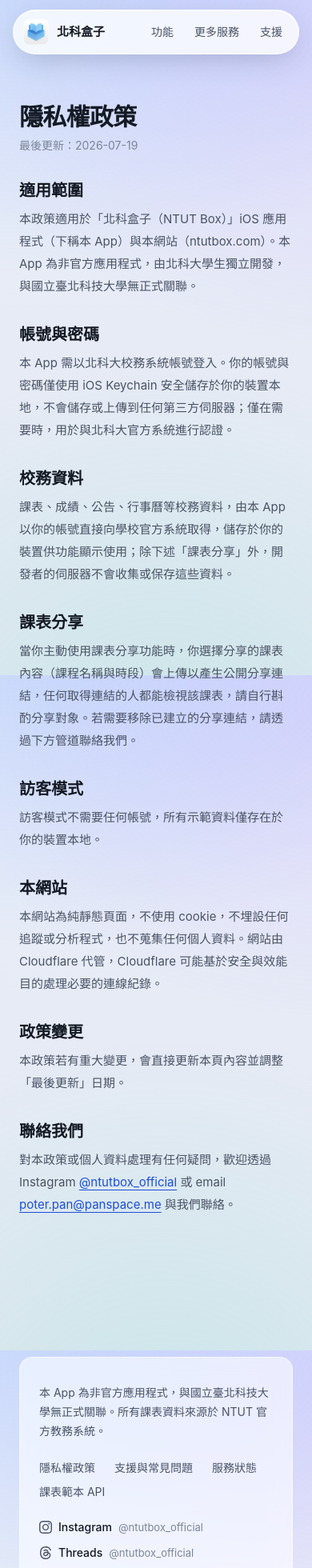
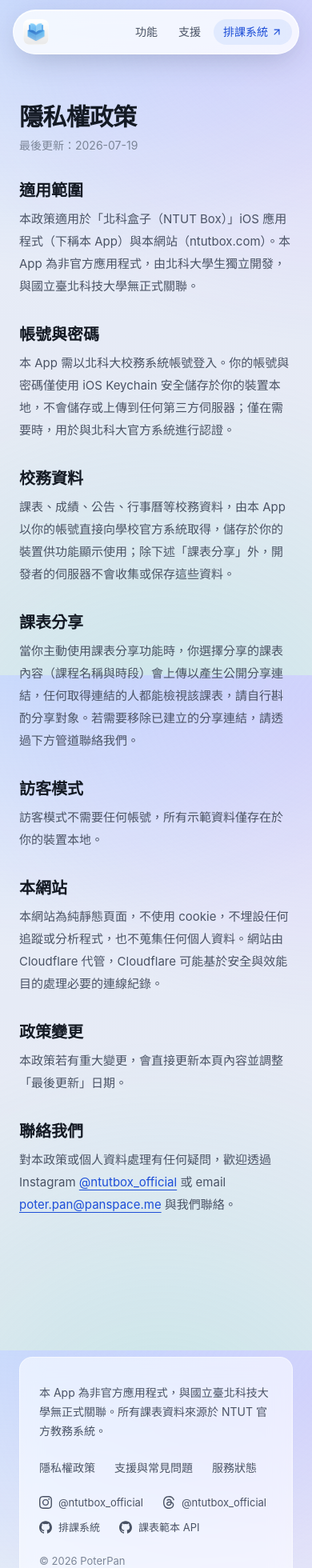
Before and after one commit to poterpan/ntutbox-website, a Next.js app: page /privacy in a window 390 px wide. Shown: the top 1960 px of the page at 80% size. Built offline with nearby package versions, Linux system fonts and the light colour scheme.

Commit message:
feat: header 排課系統推廣入口 + 截圖帶收進內容寬度淡出收邊 + 社交列改 icon＋帳號（GitHub 拆兩專案連結）

```diff
--- a/scripts/check-site.mjs
+++ b/scripts/check-site.mjs
@@ -52,7 +52,8 @@
     "status.ntutbox.com",
     "instagram.com/ntutbox_official",
     "threads.com/@ntutbox_official",
-    "開源周邊專案",
+    "github.com/poterpan/ntutbox-course",
+    "github.com/poterpan/ntutbox-template-api",
     // Landing（Task 5）
     "apps.apple.com/tw/app/id6753217696",
     "提供北科學生方便的校務體驗",
--- a/src/app/globals.css
+++ b/src/app/globals.css
@@ -80,6 +80,12 @@
 .thin-scroll::-webkit-scrollbar { width: 8px; height: 8px; }
 .thin-scroll::-webkit-scrollbar-thumb { background: rgba(120,130,150,0.35); border-radius: 999px; }
 
+/* 橫向捲動帶的左右邊緣淡出（截圖帶用） */
+.fade-x-edges {
+  mask-image: linear-gradient(to right, transparent, black 2.5rem, black calc(100% - 2.5rem), transparent);
+  -webkit-mask-image: linear-gradient(to right, transparent, black 2.5rem, black calc(100% - 2.5rem), transparent);
+}
+
 /* Accessibility fallbacks: opaque + no blur/motion */
 @media (prefers-reduced-transparency: reduce) {
   .glass-surface, .glass-soft { background: var(--glass-bg-strong); backdrop-filter: none; -webkit-backdrop-filter: none; }
--- a/src/components/site/footer.tsx
+++ b/src/components/site/footer.tsx
@@ -5,7 +5,6 @@
   { href: "/privacy/", label: "隱私權政策", external: false },
   { href: "/support/", label: "支援與常見問題", external: false },
   { href: LINKS.status, label: "服務狀態", external: true },
-  { href: LINKS.templateApi, label: "課表範本 API", external: true },
 ];
 
 export function SiteFooter() {
@@ -36,20 +35,20 @@
             ),
           )}
         </nav>
-        <div className="mt-6 flex flex-wrap gap-x-7 gap-y-3">
+        <div className="mt-6 flex flex-wrap gap-x-6 gap-y-3">
           {SOCIALS.map((s) => (
             <a
-              key={s.name}
+              key={s.href}
               href={s.href}
               target="_blank"
               rel="noopener noreferrer"
+              aria-label={`${s.platform}：${s.text}`}
               className="group inline-flex items-center gap-2"
             >
               <s.icon className="size-4 text-[var(--ink-soft)] transition-colors group-hover:text-[var(--accent-ink)]" aria-hidden />
-              <span className="font-medium text-[var(--ink)] transition-colors group-hover:text-[var(--accent-ink)]">
-                {s.name}
+              <span className="text-[13px] text-[var(--ink-soft)] transition-colors group-hover:text-[var(--accent-ink)]">
+                {s.text}
               </span>
-              <span className="text-[13px] text-[var(--ink-faint)]">{s.label}</span>
             </a>
           ))}
         </div>
--- a/src/components/site/header.tsx
+++ b/src/components/site/header.tsx
@@ -1,31 +1,50 @@
 import Image from "next/image";
 import Link from "next/link";
-import { APP_NAME, APP_STORE_URL } from "@/content/site";
+import { ArrowUpRight } from "lucide-react";
+import { APP_NAME, APP_STORE_URL, LINKS } from "@/content/site";
+import { cn } from "@/lib/utils";
 
+/* 更多服務在窄螢幕收起，把空間讓給排課系統推廣入口 */
 const NAV = [
-  { href: "/#features", label: "功能" },
-  { href: "/#services", label: "更多服務" },
-  { href: "/support/", label: "支援" },
+  { href: "/#features", label: "功能", mobileHidden: false },
+  { href: "/#services", label: "更多服務", mobileHidden: true },
+  { href: "/support/", label: "支援", mobileHidden: false },
 ];
 
 export function SiteHeader() {
   return (
     <header className="fixed inset-x-0 top-0 z-50 px-4 pt-3">
       <div className="glass-surface mx-auto flex h-14 max-w-5xl items-center justify-between rounded-full pl-3 pr-2">
-        <Link href="/" className="flex items-center gap-2.5">
+        <Link href="/" className="flex items-center gap-2.5" aria-label={APP_NAME}>
           <Image src="/app-icon.png" alt="" width={32} height={32} className="rounded-lg" />
-          <span className="text-[15px] font-semibold text-[var(--ink)]">{APP_NAME}</span>
+          {/* 窄螢幕收起字標（hero 緊接著就是 App 名稱），空間讓給排課系統入口 */}
+          <span className="hidden text-[15px] font-semibold text-[var(--ink)] sm:block">
+            {APP_NAME}
+          </span>
         </Link>
         <nav className="flex items-center gap-0.5 sm:gap-1">
           {NAV.map((item) => (
             <Link
               key={item.href}
               href={item.href}
-              className="rounded-full px-3 py-1.5 text-sm text-[var(--ink-soft)] transition-colors hover:bg-[var(--accent)]/10 hover:text-[var(--accent-ink)]"
+              className={cn(
+                "rounded-full px-3 py-1.5 text-sm text-[var(--ink-soft)] transition-colors hover:bg-[var(--accent)]/10 hover:text-[var(--accent-ink)]",
+                item.mobileHidden && "hidden sm:block",
+              )}
             >
               {item.label}
             </Link>
           ))}
+          {/* 附屬服務推廣入口：soft-accent 突顯，但不搶「下載」主 CTA */}
+          <a
+            href={LINKS.courseSystem}
+            target="_blank"
+            rel="noopener noreferrer"
+            className="ml-0.5 inline-flex items-center gap-1 rounded-full bg-[var(--accent)]/10 px-3 py-1.5 text-sm font-medium text-[var(--accent-ink)] transition-colors hover:bg-[var(--accent)]/20"
+          >
+            排課系統
+            <ArrowUpRight className="size-3.5" aria-hidden />
+          </a>
           <a
             href={APP_STORE_URL}
             target="_blank"
--- a/src/components/site/screenshots.tsx
+++ b/src/components/site/screenshots.tsx
@@ -8,8 +8,8 @@
 export function Screenshots() {
   const stripRef = useRef<HTMLDivElement>(null);
 
-  // 桌面首屏把橫向捲軸置中：兩側對稱出血、暗示可雙向滑動。
-  // 行動版維持從第一張開始（窄視口下本來就沒有左側留白問題）。
+  // 桌面首屏把橫向捲軸置中：兩側對稱、暗示可雙向滑動。
+  // 行動版維持從第一張開始。
   useEffect(() => {
     const el = stripRef.current;
     if (el && window.matchMedia("(min-width: 1024px)").matches) {
@@ -21,10 +21,11 @@
     <section className="py-16">
       <div className="mx-auto max-w-5xl px-6">
         <SectionHeading eyebrow="截圖" title="親眼看看" />
-      </div>
+        {/* 截圖帶收在與其他區塊相同的內容寬度內，兩端以淡出收邊；
+            px-10 讓首尾卡片捲到底時能離開淡出區完整顯示 */}
         <div
           ref={stripRef}
-        className="thin-scroll mt-10 flex snap-x snap-mandatory gap-5 overflow-x-auto px-6 pb-4"
+          className="thin-scroll fade-x-edges mt-10 flex snap-x snap-mandatory gap-5 overflow-x-auto px-10 pb-4"
         >
           {SCREENSHOTS.map((s) => (
             <div
@@ -41,6 +42,7 @@
             </div>
           ))}
         </div>
+      </div>
     </section>
   );
 }
--- a/src/content/site.ts
+++ b/src/content/site.ts
@@ -47,18 +47,20 @@
 };
 
 export type Social = {
-  name: string;
-  /* 顯示在名稱旁的小字：帳號 handle 或用途說明 */
-  label: string;
+  /* 平台名不顯示於畫面（只留 icon），供 aria-label 使用 */
+  platform: string;
+  /* 顯示文字：帳號 handle 或開源專案名 */
+  text: string;
   href: string;
   icon: ComponentType<SVGProps<SVGSVGElement>>;
 };
 
-/* App 本身未開源——GitHub 連到個人頁並標「開源周邊專案」，避免被誤解為 App 原始碼 */
+/* App 本身未開源——GitHub 兩條連結各自標明專案，避免被誤解為 App 原始碼 */
 export const SOCIALS: Social[] = [
-  { name: "Instagram", label: "@ntutbox_official", href: LINKS.instagram, icon: InstagramGlyph },
-  { name: "Threads", label: "@ntutbox_official", href: LINKS.threads, icon: ThreadsGlyph },
-  { name: "GitHub", label: "開源周邊專案", href: LINKS.github, icon: GitHubGlyph },
+  { platform: "Instagram", text: "@ntutbox_official", href: LINKS.instagram, icon: InstagramGlyph },
+  { platform: "Threads", text: "@ntutbox_official", href: LINKS.threads, icon: ThreadsGlyph },
+  { platform: "GitHub", text: "排課系統", href: LINKS.courseGithub, icon: GitHubGlyph },
+  { platform: "GitHub", text: "課表範本 API", href: LINKS.templateApi, icon: GitHubGlyph },
 ];
 
 export type Feature = { icon: LucideIcon; title: string; description: string };
```
Also changed, not shown: 1 other file (tests, documents, lock files or other folders). Lines whose indentation alone changed are shown as unchanged.
